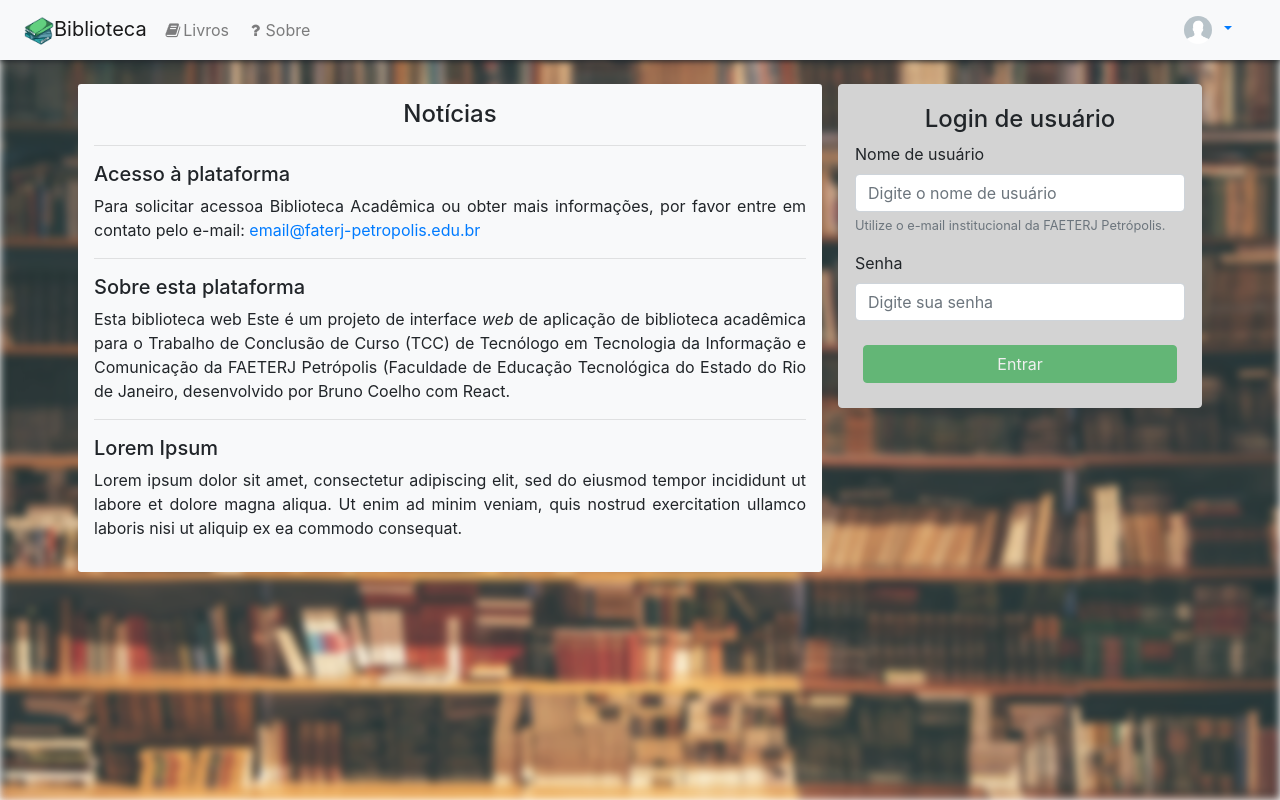
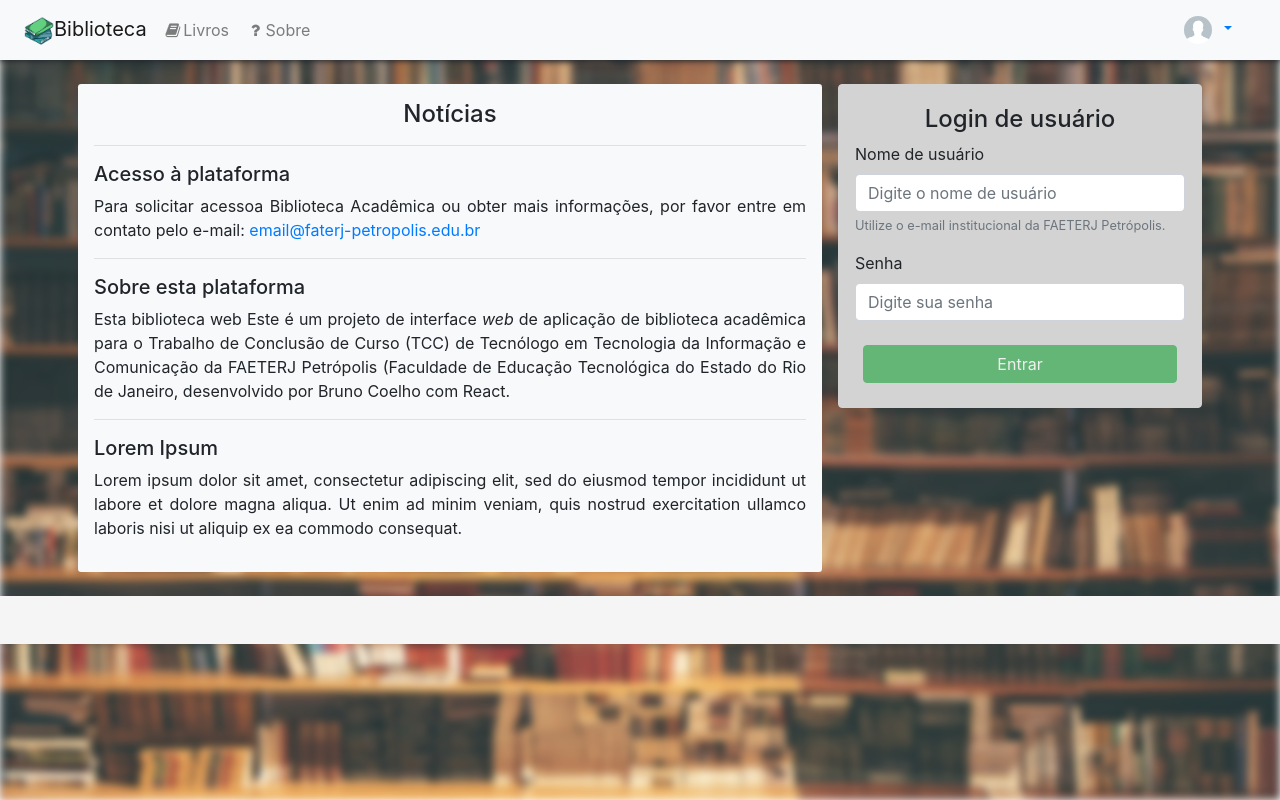
Before and after one commit to brunoleocoelho/tcc-web-interface, a React (Create React App) app: page /login in a window 1280 px wide. Built offline with nearby package versions, Linux system fonts and the light colour scheme.

Commit message:
Created a main footer for the app, and adjested page hieght

```diff
--- a/public/index.html
+++ b/public/index.html
@@ -28,7 +28,7 @@
   </head>
   <body>
     <noscript>You need to enable JavaScript to run this app.</noscript>
-    <div id="root"></div>
+    <div id="root" class="full-height"></div>
     <!--
       This HTML file is a template.
       If you open it directly in the browser, you will see an empty page.
--- a/src/app/App.js
+++ b/src/app/App.js
@@ -10,6 +10,7 @@ import booksFull from '../assets/data/books.json';
 
 import Header from '../components/Header';
 import AlertCustom from '../components/AlertCustom';
+import Footer from '../components/Footer';
 
 // Armazenando MOCK-UP DE LIVROS
 storeAllBooks(booksFull)
@@ -26,6 +27,7 @@ function App() {
             <BrowserRouter>
                 <Header />
                 <MainRouter />
+                <Footer />
             </BrowserRouter>
 
             <AlertCustom />
--- /dev/null
+++ b/src/components/Footer/Footer.css
@@ -0,0 +1,5 @@
+
+#app-footer {
+    height: 3rem;
+    bottom: 0 !important;
+}
--- /dev/null
+++ b/src/components/Footer/index.js
@@ -0,0 +1,22 @@
+import React from 'react'
+import './Footer.css'
+import { themes } from '../../services/Constants'
+
+/**
+ * Componente que renderiza um rodapé da aplicação
+ */
+function Footer() {
+    const thm = 'light'
+
+    return (
+        <div
+            id="app-footer"
+            style={themes[thm]}
+            // className=""
+        >
+
+        </div>
+    )
+}
+
+export default Footer
--- a/src/components/UserDashboardSection/index.js
+++ b/src/components/UserDashboardSection/index.js
@@ -2,6 +2,7 @@ import React from 'react'
 import { Row } from 'react-bootstrap'
 import { getAllBooks } from '../../services/StorageService'
 import SectionSubject from './SectionSubject'
+import UserSummaryHeader from '../UserSummaryHeader'
 
 /**
  * Componente que renderiza um pequeno dashboard
@@ -29,7 +30,11 @@ function UserDashboardSection() {
     ]
 
     return (
-        <>
+        <div className="">
+            <div className="d-none d-md-block" >
+                <UserSummaryHeader key="user-summary-1" />
+            </div>
+
             <div className="p-2 text-center text-md-left">
                 <h5>Resumo de suas atividades</h5>
             </div>
@@ -44,7 +49,7 @@ function UserDashboardSection() {
                     )
                 }) }
             </Row>
-        </>
+        </div>
     )
 }
 
--- a/src/index.css
+++ b/src/index.css
@@ -1,4 +1,5 @@
 body {
+  height: 100% !important;
   margin: 0;
   font-family: -apple-system, BlinkMacSystemFont, 'Segoe UI', 'Roboto', 'Oxygen',
     'Ubuntu', 'Cantarell', 'Fira Sans', 'Droid Sans', 'Helvetica Neue',
@@ -11,3 +12,11 @@ code {
   font-family: source-code-pro, Menlo, Monaco, Consolas, 'Courier New',
     monospace;
 }
+
+html {
+  height: 100% !important;
+}
+
+.full-height {
+  height: 100% !important;
+}
--- a/src/pages/Home/Home.css
+++ b/src/pages/Home/Home.css
@@ -3,7 +3,7 @@
     background-color: whitesmoke;
     position: fixed !important;
     width: 70% !important;
-    height: 100%;
+    height: 100vh !important;
     top: 0px;
     margin-left: -500px;
     z-index: 1999;
@@ -27,7 +27,7 @@
 .side-btn-close {
     position: absolute;
     bottom: 0;
-    width: 95%;
+    width: 100%;
     padding: 0.7rem !important;
 }
 
--- a/src/pages/Home/index.js
+++ b/src/pages/Home/index.js
@@ -40,13 +40,9 @@ function Home(props) {
     return (
         <Container className="p-0" fluid>
 
-            <div className="d-none d-md-block" >
-                <UserSummaryHeader key="user-summary-1" />
-            </div>
-
             <Row className="m-0 text-md-left">
 
-                {/* SIDE MENU COLLAPSE AND COL-MD-2 */}
+                {/* START OF SIDE MENU COLLAPSE AND COL-MD-2 */}
                 <div className={`side-menu p-0 col-md-2 ${showSide ? 'side-hide' : ''}`}>
 
                     <div className="side-content">
@@ -83,7 +79,7 @@ function Home(props) {
                     </Button>
                 </div>
 
-                {/* MAIN HOME DASHBOARD */}
+                {/* HOME DASHBOARD BODY */}
                 <div className="p-2 text-md-left col">
                     <Button
                         variant="outline"
```
